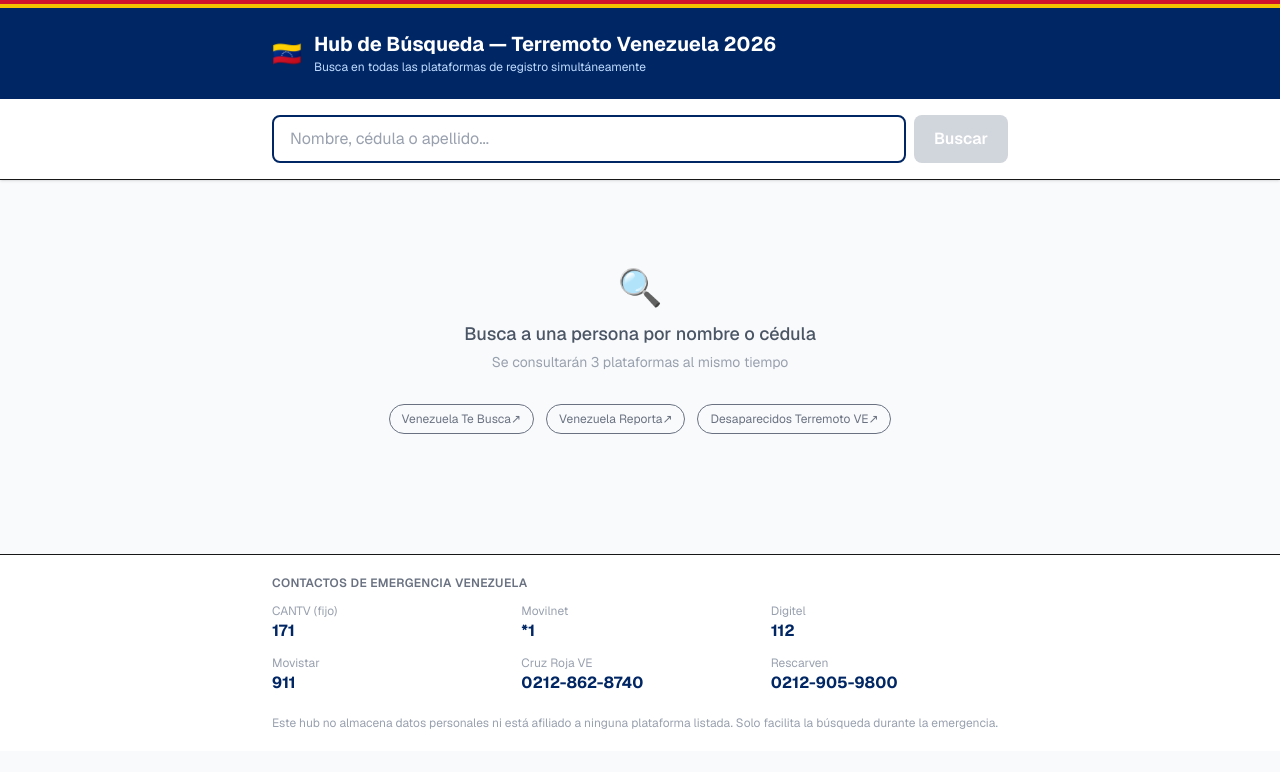
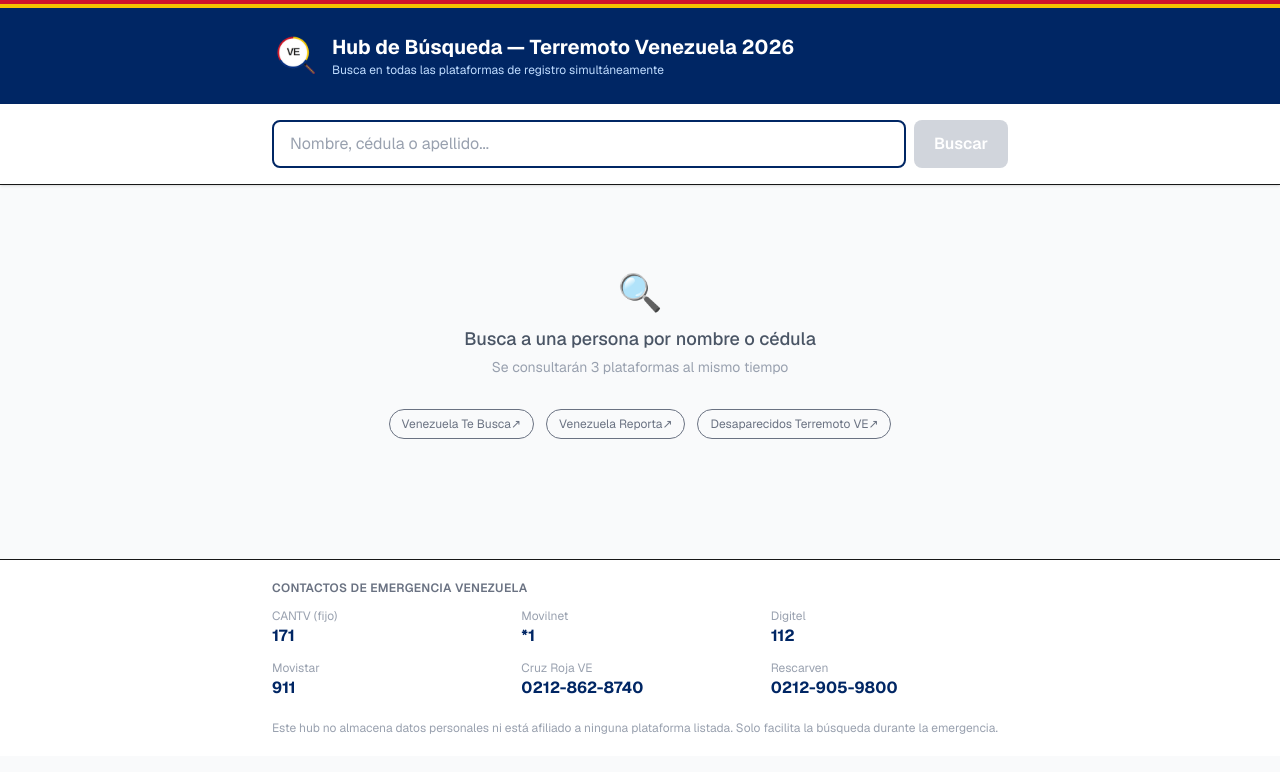
Before and after one commit to orlancl2589/VenezuelaTerremoto-HUB, a Next.js app: page / in a window 1280 px wide. Shown: the top 772 px of the page. Built offline with nearby package versions, Linux system fonts and the light colour scheme.

Commit message:
feat: logo y favicon con fondo transparente en header y pestaña del navegador

```diff
--- a/app/layout.tsx
+++ b/app/layout.tsx
@@ -15,6 +15,11 @@
 export const metadata: Metadata = {
   title: "Hub de Búsqueda — Terremoto Venezuela 2026",
   description: "Busca personas desaparecidas o a salvo en todas las plataformas de registro del terremoto en Venezuela al mismo tiempo.",
+  icons: {
+    icon: "/favicon-32x32.png",
+    shortcut: "/favicon-32x32.png",
+    apple: "/logo.png",
+  },
 };
 
 export default function RootLayout({
--- a/app/page.tsx
+++ b/app/page.tsx
@@ -66,7 +66,7 @@
         <div className="h-1 bg-[#F4C300]" />
         <div className="max-w-3xl mx-auto px-4 py-6">
           <div className="flex items-center gap-3">
-            <span className="text-2xl">🇻🇪</span>
+            <img src="/logo.png" alt="VE Hub" className="h-12 w-12 object-contain" />
             <div>
               <h1 className="text-xl font-bold leading-tight">
                 Hub de Búsqueda — Terremoto Venezuela 2026
```
Also changed, not shown: public/favicon-32x32.png (added), public/logo.png (added).
